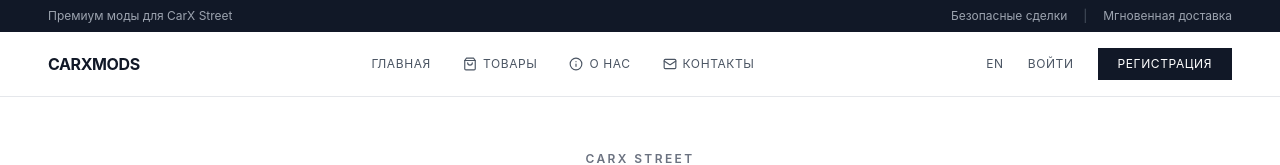
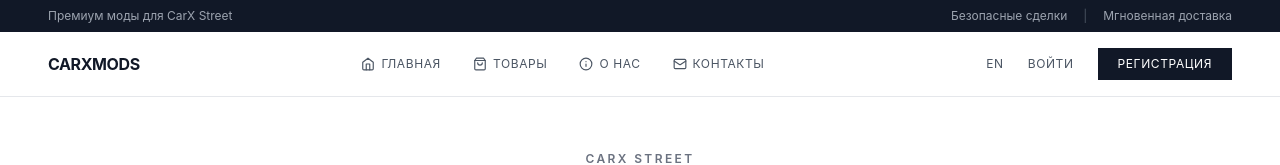
Before and after one commit to cldfls1/cars1, a React (Vite) app in the folder client/: page / in a window 1280 px wide. Shown: the top 165 px of the page. Built offline with nearby package versions, Linux system fonts and the light colour scheme; no server answers.

Commit message:
Add icons to all header navigation links (Home and Dashboard)

```diff
--- a/client/src/components/Layout.tsx
+++ b/client/src/components/Layout.tsx
@@ -1,7 +1,7 @@
 import { Outlet, Link } from 'react-router-dom'
 import { useTranslation } from 'react-i18next'
 import { useAuthStore } from '../store/authStore'
-import { Globe, ShoppingBag, Package, Shield, Info, Mail } from 'lucide-react'
+import { Globe, ShoppingBag, Package, Shield, Info, Mail, Home, LayoutDashboard } from 'lucide-react'
 
 const Layout = () => {
   const { t, i18n } = useTranslation()
@@ -47,7 +47,8 @@ const Layout = () => {
 
             {/* Center Navigation */}
             <nav className="hidden md:flex items-center space-x-8">
-              <Link to="/" className="text-gray-600 hover:text-gray-900 transition text-xs uppercase tracking-wider relative group py-1">
+              <Link to="/" className="text-gray-600 hover:text-gray-900 transition text-xs uppercase tracking-wider relative group py-1 flex items-center gap-1.5">
+                <Home size={14} />
                 {i18n.language === 'ru' ? 'Главная' : 'Home'}
                 <span className="absolute bottom-0 left-0 w-0 h-px bg-gray-900 group-hover:w-full transition-all duration-300"></span>
               </Link>
@@ -63,7 +64,8 @@ const Layout = () => {
                     {t('my_deals')}
                     <span className="absolute bottom-0 left-0 w-0 h-px bg-gray-900 group-hover:w-full transition-all duration-300"></span>
                   </Link>
-                  <Link to="/dashboard" className="text-gray-600 hover:text-gray-900 transition text-xs uppercase tracking-wider relative group py-1">
+                  <Link to="/dashboard" className="text-gray-600 hover:text-gray-900 transition text-xs uppercase tracking-wider relative group py-1 flex items-center gap-1.5">
+                    <LayoutDashboard size={14} />
                     {t('dashboard')}
                     <span className="absolute bottom-0 left-0 w-0 h-px bg-gray-900 group-hover:w-full transition-all duration-300"></span>
                   </Link>
```
